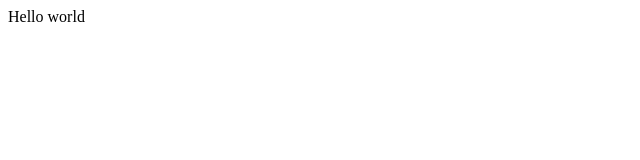
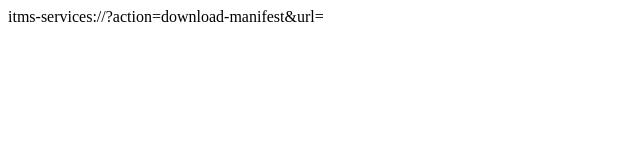
Before and after one commit to grady2smart/techdech-, a plain HTML site: page index.html in a window 1280 px wide. Shown: the whole page, without its empty margins (0-640 px from the left). Drawn offline with Linux system fonts and the light colour scheme.

Commit message:
Update index.html

```diff
--- a/index.html
+++ b/index.html
@@ -1,6 +1,6 @@
 <html>
 <header><title>TechDech</title></header>
 <body>
-Hello world
+ itms-services://?action=download-manifest&url=
 </body>
 </html>
```
